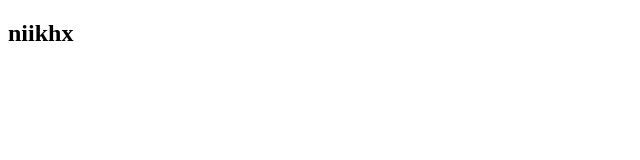
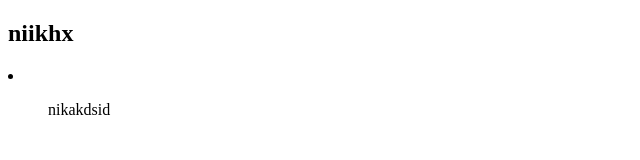
Before and after one commit to niikhx/my-project, a plain HTML site: page index.html in a window 1280 px wide. Shown: the full height of the page, 0-640 px from the left. Drawn offline with Linux system fonts and the light colour scheme.

Commit message:
last commit

```diff
--- a/index.html
+++ b/index.html
@@ -7,5 +7,10 @@
 </head>
 <body>
   <h2>niikhx</h2>
+  <li>
+    <ol>
+      nikakdsid
+    </ol>
+  </li>
 </body>
 </html>
```
